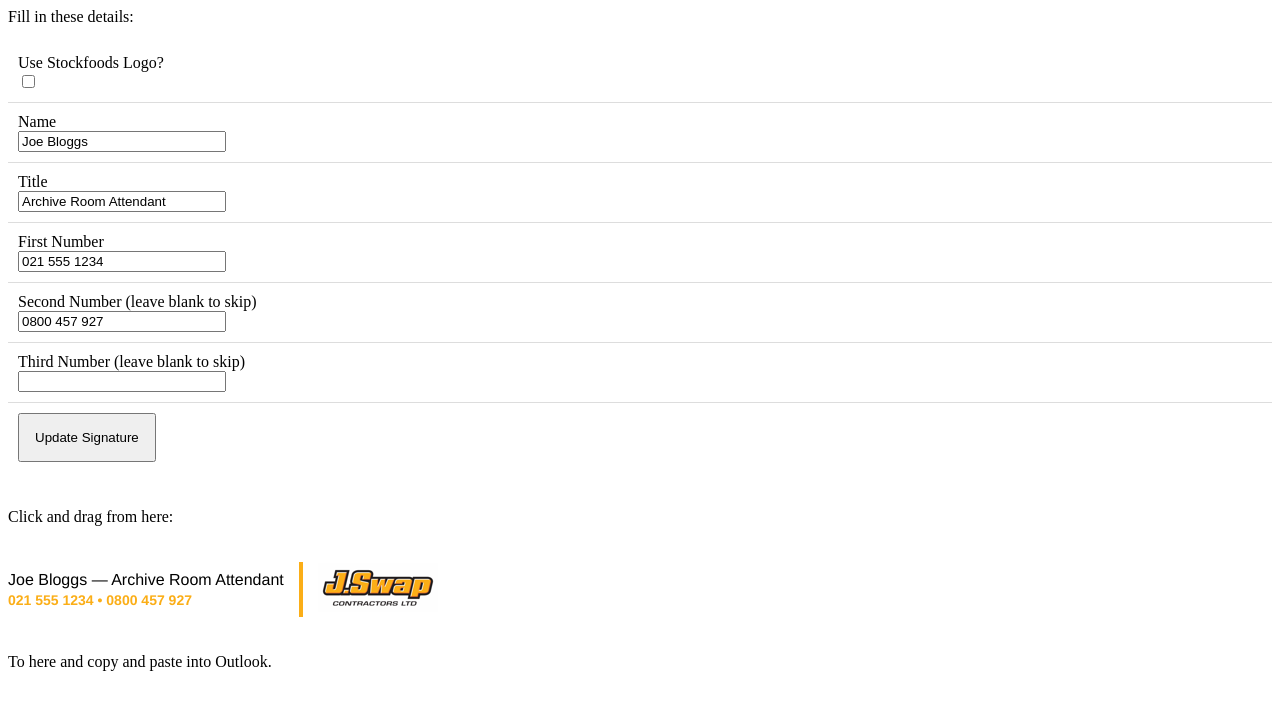
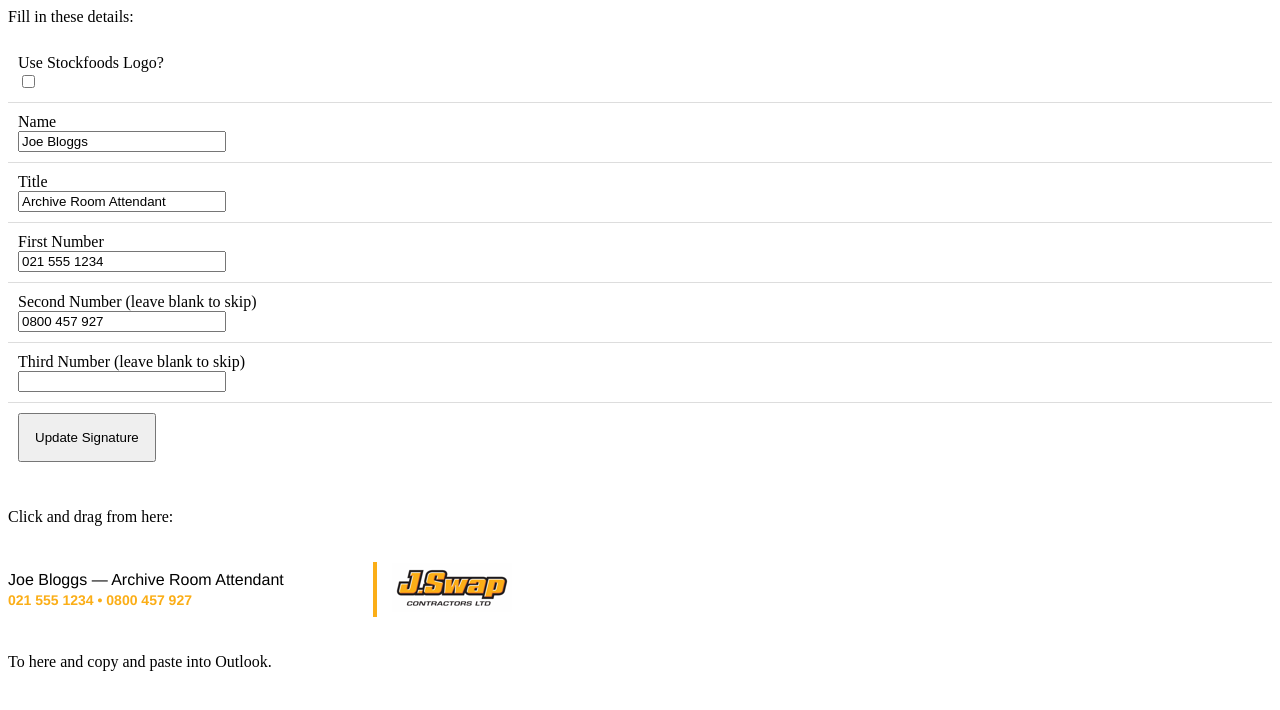
Before and after one commit to y5labs/jswap-signature, a plain HTML site: page index.html in a window 1280 px wide. Drawn offline with Linux system fonts and the light colour scheme.

Commit message:
Min width

```diff
--- a/index.html
+++ b/index.html
@@ -63,7 +63,7 @@
       <br>
       <table style="border-spacing: 0;">
       <tr>
-        <td style="font-family: 'Helvetica Neue', Helvetica, Arial, sans-serif; border-right: 4px solid #fbae17; padding: 5px 15px 5px 0; white-space: nowrap;">
+        <td style="font-family: 'Helvetica Neue', Helvetica, Arial, sans-serif; border-right: 4px solid #fbae17; padding: 5px 15px 5px 0; white-space: nowrap; min-width: 350px;">
           <div style="padding-bottom: 3px; font-size: 16px;">
             <span id="name">Joe Bloggs</span>
             <span style="font-weight: normal;"> &mdash; </span>
```
